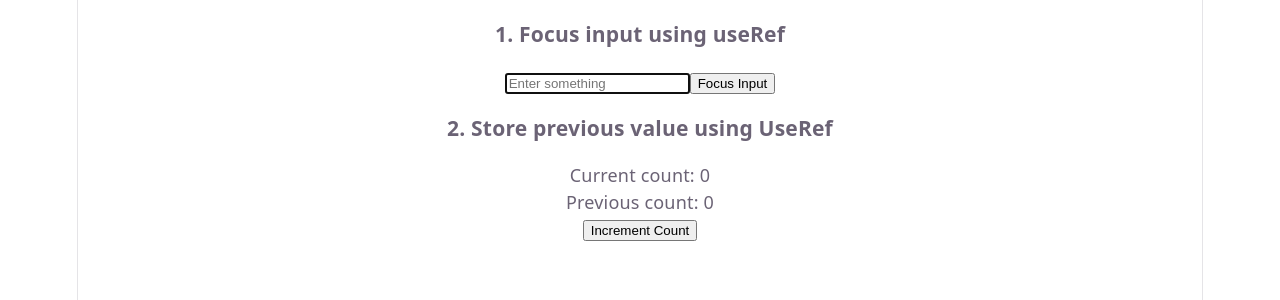
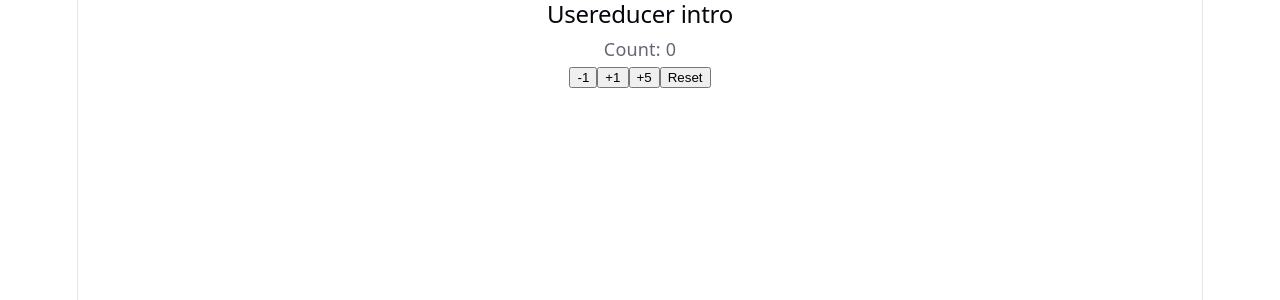
Before and after one commit to poorna834/MERN_Stu_FebMay26Mys, a React (Vite) app in the folder W10/D2/my-app/: page / in a window 1280 px wide. Shown: the top 300 px of the page. Built offline with nearby package versions, Linux system fonts and the light colour scheme.

Commit message:
useReducer hook added

```diff
--- a/W10/D2/my-app/src/App.jsx
+++ b/W10/D2/my-app/src/App.jsx
@@ -2,14 +2,14 @@ import './App.css'
 import { UseContextIntro } from "./components/P1";
 import { CustomHooksIntro} from "./components/P2";
 import { UserRefIntro} from "./components/P3";
-// import { UseReducerIntro } from "./components/P4";
+import { UseReducerIntro } from "./components/P4";
 function App() {
   return (
     <>
       {/* <UseContextIntro />        */}
       {/* <CustomHooksIntro /> */}
-      <UserRefIntro />
-      {/* <UseReducerIntro /> */}
+      {/* <UserRefIntro /> */}
+      <UseReducerIntro />
     </>
   )
 }
```
